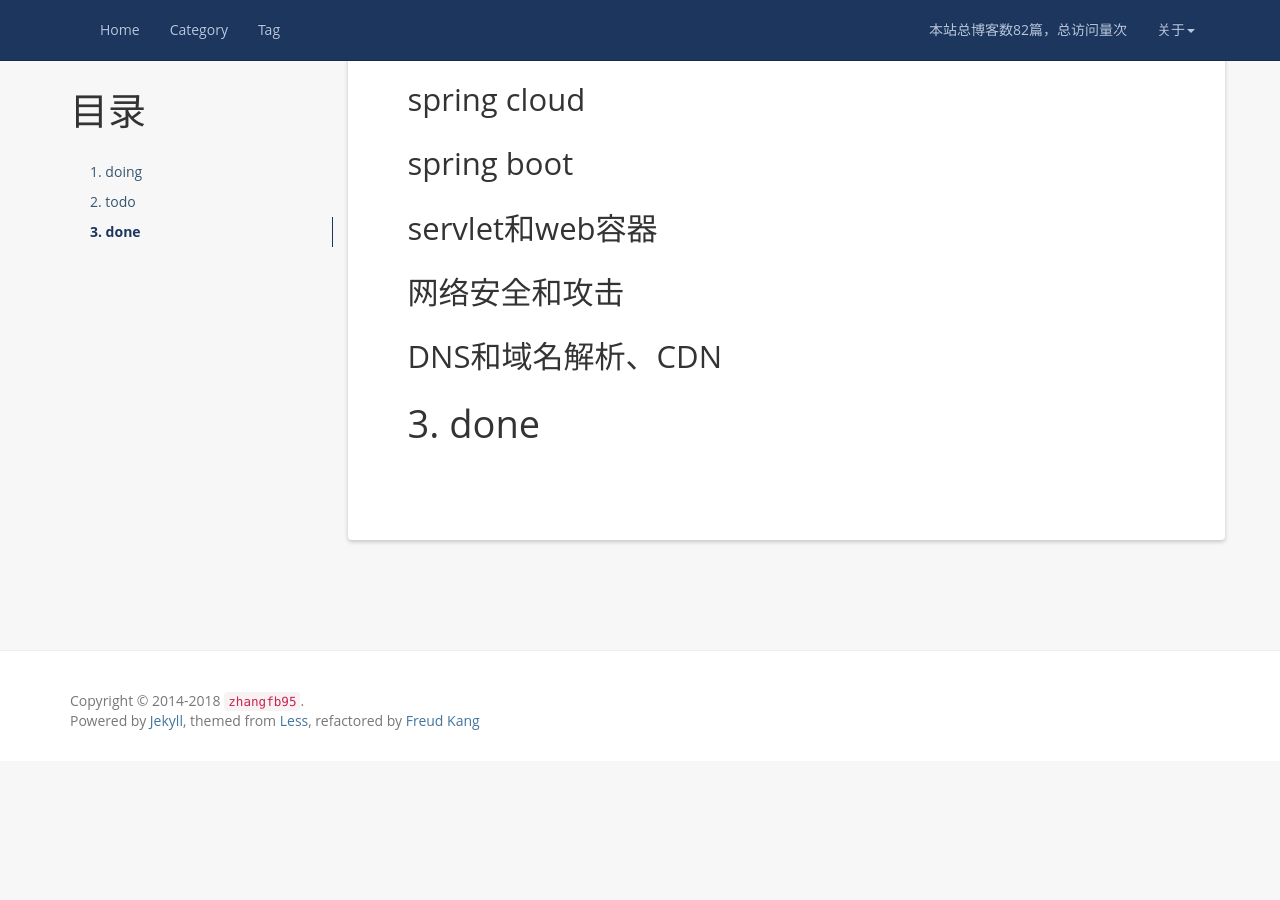
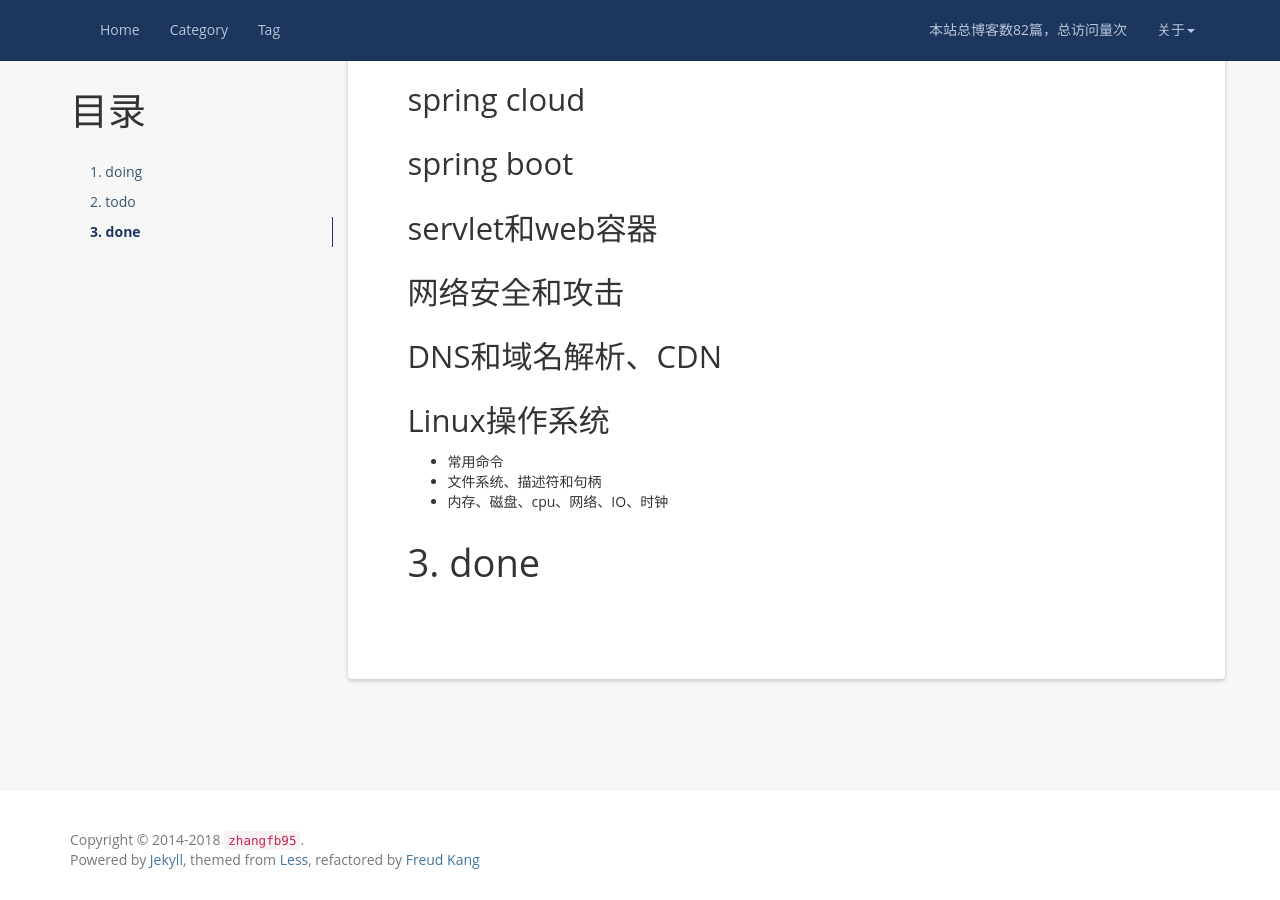
Before and after one commit to zhangfb95/zhangfb95.github.io.bak, a Jekyll site: the page built from plan.md, in a window 1280 px wide and 900 px high, scrolled down 3028 px. Built offline with Jekyll 4.4.1, drawn with Linux system fonts in a browser that asks for light colours; nearby versions of some CDN libraries; a script that is not in the unit is left out; comment, search, counter and statistics services are not loaded; before the commit the page ends 3789 px from its top, so only the background shows below that.

Commit message:
增加Linux相关知识栈

```diff
--- a/plan.md
+++ b/plan.md
@@ -125,4 +125,10 @@ feign / eureka / hystrix / zuul
 
 ## DNS和域名解析、CDN
 
+## Linux操作系统
+
++ 常用命令
++ 文件系统、描述符和句柄
++ 内存、磁盘、cpu、网络、IO、时钟
+
 # 3. done
```
